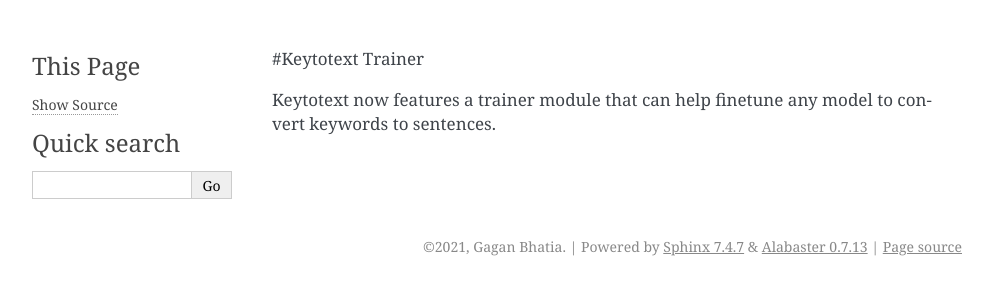
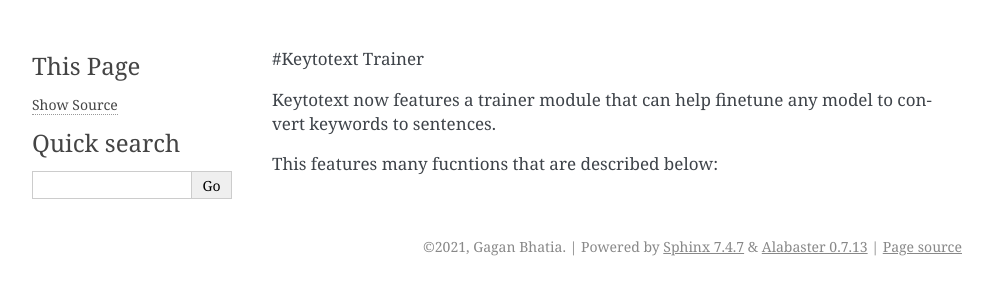
Before and after one commit to gagan3012/keytotext, a Sphinx documentation site: the page built from docs/TRAINER.md, in a window 1280 px wide. Shown: the top 300 px of the page, without its empty margins (148-1141 px from the left). Built offline with Sphinx 7.4.7, drawn with Linux system fonts in a browser that asks for light colours.

Commit message:
Update TRAINER.md

```diff
--- a/docs/TRAINER.md
+++ b/docs/TRAINER.md
@@ -1,3 +1,5 @@
 #Keytotext Trainer
 
 Keytotext now features a trainer module that can help finetune any model to convert keywords to sentences.
+
+This features many fucntions that are described below:
```
